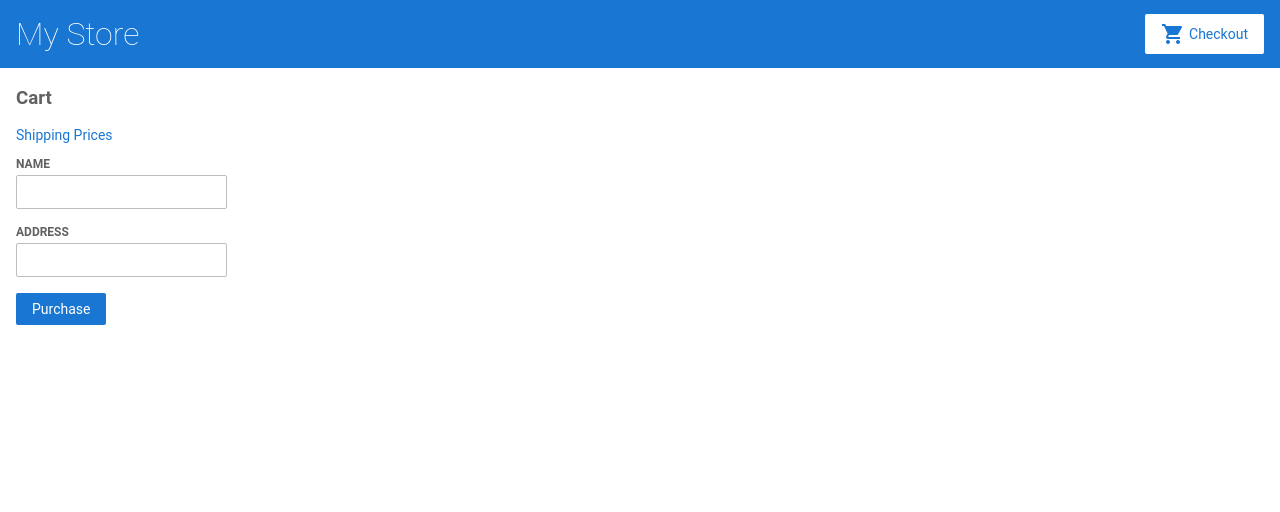
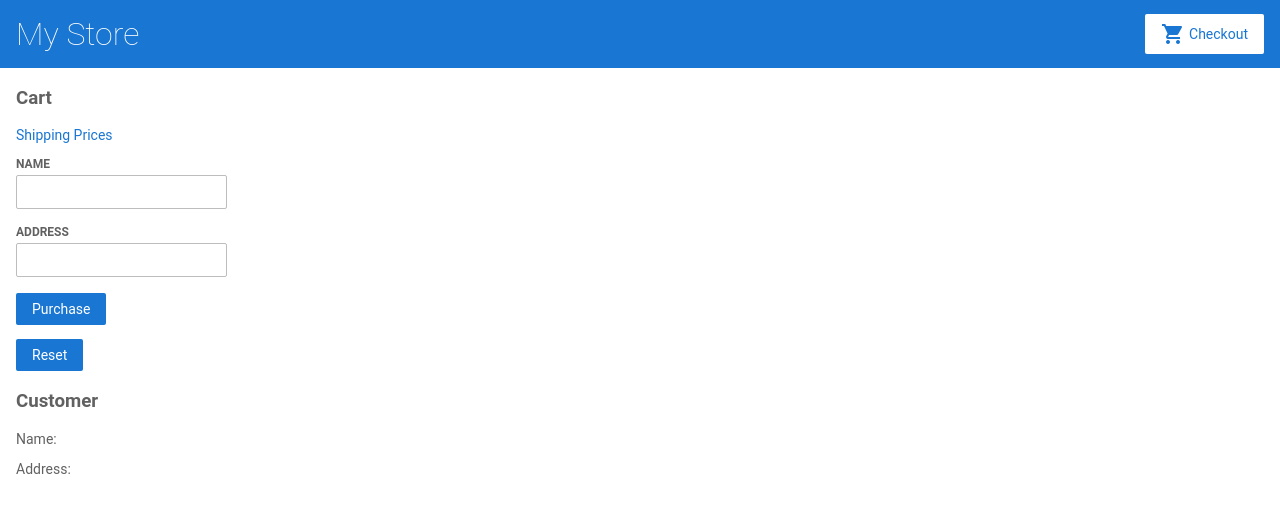
Before and after one commit to amulyk/angular-tutorial, an Angular app: page /cart in a window 1280 px wide. Shown: the top 512 px of the page. Built offline with nearby package versions, Linux system fonts and the light colour scheme.

Commit message:
feat(source): add simple managing values

```diff
--- a/src/app/cart/cart.component.html
+++ b/src/app/cart/cart.component.html
@@ -22,5 +22,18 @@
     </div>
 
     <button class="button" type="submit">Purchase</button>
+    <p>
+        <button class="button" type="button" (click)="setDefault()">Reset</button>
+    </p>
 
 </form>
+
+<div>
+    <h3>Customer</h3>
+    <p>
+        Name: {{ checkoutForm.controls.name.value }}
+    </p>
+    <p>
+        Address: {{ checkoutForm.controls.address.value }}
+    </p>
+</div>
--- a/src/app/cart/cart.component.ts
+++ b/src/app/cart/cart.component.ts
@@ -32,6 +32,11 @@ export class CartComponent implements OnInit {
     this.checkoutForm.reset();
   }
 
+  setDefault() {
+    this.checkoutForm.get('name').setValue('John Doe');
+    this.checkoutForm.get('address').setValue('Kyiv');
+  }
+
   ngOnInit() {
   }
 
```
